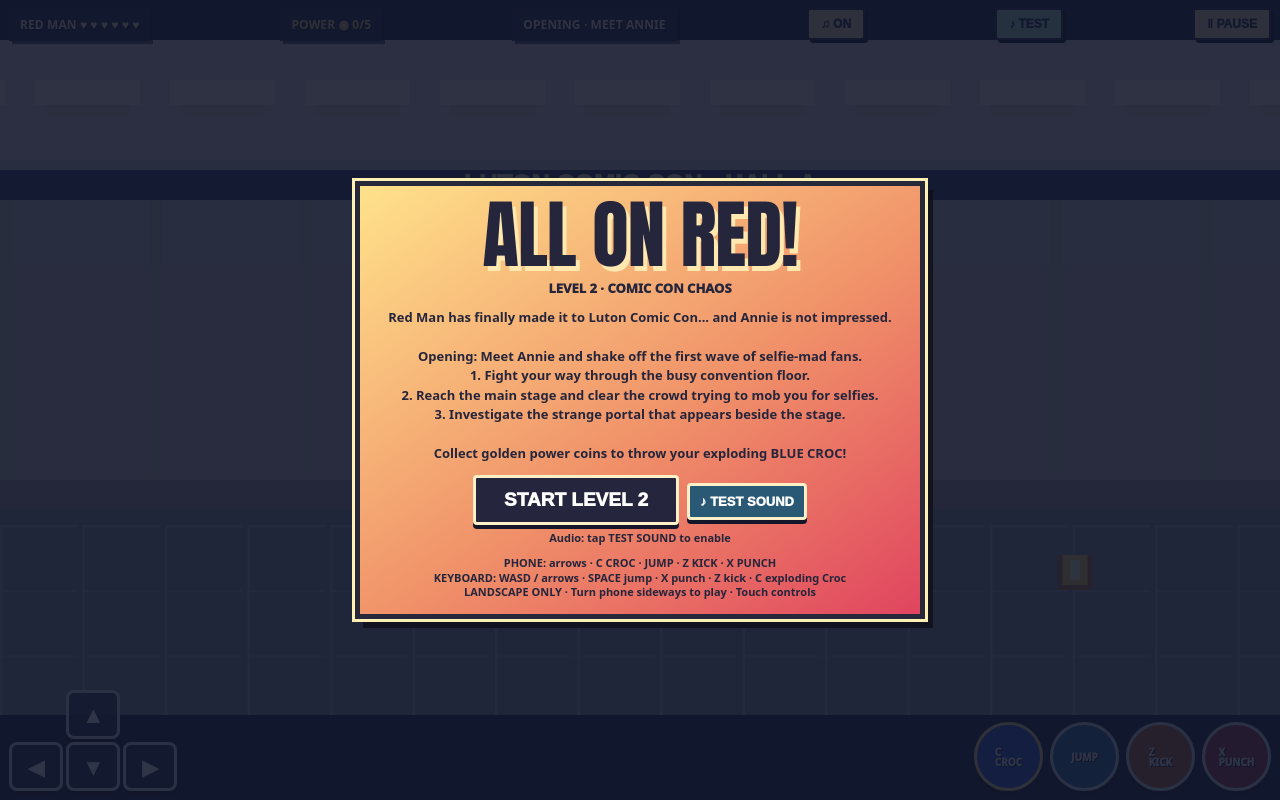
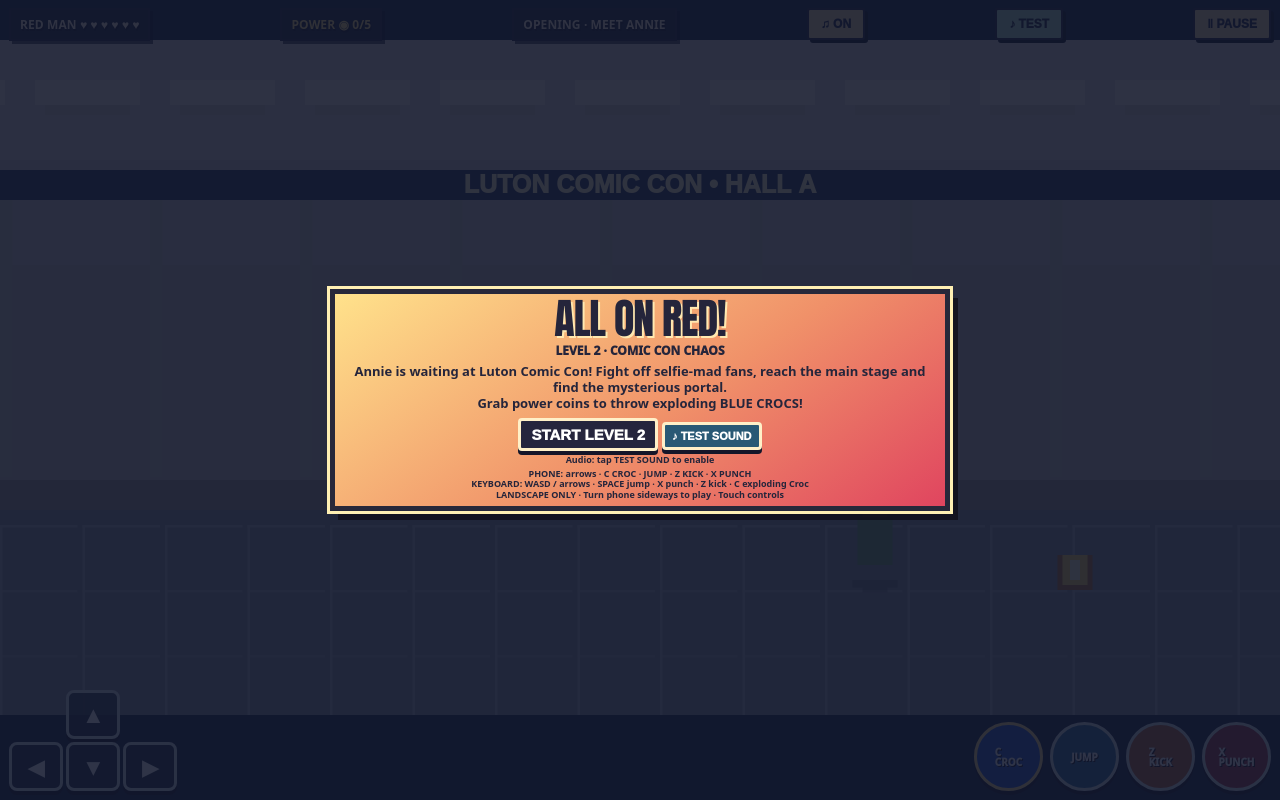
Before and after one commit to allonred/All-in-red-level-2, a plain HTML site: page index.html in a window 1280 px wide. Drawn offline with Linux system fonts and the light colour scheme.

Commit message:
Add files via upload

```diff
--- a/index.html
+++ b/index.html
@@ -66,6 +66,18 @@
 
 /* iOS Safari game-mode: suppress double-tap zoom, text magnifier and touch gestures. */
 html,body,#game,canvas,.controls,.btn,.screen,.scene,.story{touch-action:none!important;-webkit-user-select:none!important;user-select:none!important;-webkit-touch-callout:none!important}
+
+/* Level 2 compact landscape menu: action buttons always visible. */
+.screen{padding:6px;align-items:center}
+.screen .panel{width:min(620px,96vw);max-height:calc(100dvh - 12px);padding:6px 12px;overflow-y:auto;overscroll-behavior:contain;touch-action:pan-y}
+.screen .logo{font-size:clamp(23px,6vh,42px);line-height:.92;text-shadow:2px 2px #ffe9b1}
+.screen .subtitle{font-size:clamp(9px,2.5vh,12px);margin:3px 0}
+.screen .desc{font-size:clamp(10px,2.7vh,13px);line-height:1.24;margin:4px 0}
+.screen .go{font-size:clamp(11px,3vh,15px);padding:5px 10px;margin-top:3px}
+.screen #audioTestMenu{font-size:11px!important;padding:5px 7px!important;margin-left:4px!important}
+.screen #audioStatus{font-size:9px!important;margin-top:2px!important}
+.screen .help{font-size:9px;line-height:1.14;margin:3px 0 0}
+@media(max-height:410px){.screen .panel{padding:3px 10px}.screen .desc{font-size:11px;line-height:1.18}.screen .logo{font-size:29px}}
 </style></head><body>
 <div class="rotate-only" id="rotatePrompt" role="alert" aria-label="Turn your phone sideways to play">
  <div class="rotate-logo">ALL ON RED!</div>
@@ -77,7 +89,7 @@
 <canvas id="game" aria-label="All on Red! Level 2 playable game"></canvas>
 <div class="hud"><div class="upper"><div class="tag" id="health">RED MAN ♥ ♥ ♥ ♥ ♥ ♥</div><div class="tag" id="power" aria-label="Special attack power coins">POWER ◉ 0/5</div><div class="tag objective" id="objective">OPENING — MEET ANNIE AT COMIC CON</div><button class="menubtn" id="mute" style="right:85px">♫ ON</button><button class="menubtn" id="testSound" style="background:#bdeccb">♪ TEST</button><button class="menubtn" id="pause">Ⅱ PAUSE</button></div>
 <div class="controls"><div class="pad"><div class="btn" data-key="up">▲</div><div class="btn" data-key="left">◀</div><div class="btn" data-key="down">▼</div><div class="btn" data-key="right">▶</div></div><div class="actions"><div class="btn act special" data-key="special">C<br>CROC</div><div class="btn act jump" data-key="jump">JUMP</div><div class="btn act kick" data-key="kick">Z<br>KICK</div><div class="btn act punch" data-key="punch">X<br>PUNCH</div></div></div></div>
-<div class="screen" id="screen"><div class="panel"><div class="logo">ALL ON RED!</div><div class="subtitle">LEVEL 2 · COMIC CON CHAOS</div><div class="desc" id="desc">Red Man has finally made it to Luton Comic Con... and Annie is not impressed.<br><br><b>Opening:</b> Meet Annie and shake off the first wave of selfie-mad fans.<br><b>1.</b> Fight your way through the busy convention floor.<br><b>2.</b> Reach the main stage and clear the crowd trying to mob you for selfies.<br><b>3.</b> Investigate the strange portal that appears beside the stage.<br><br>Collect golden power coins to throw your exploding <b>BLUE CROC!</b></div><button class="go" id="start">START LEVEL 2</button><button class="go" id="audioTestMenu" style="margin-left:8px;background:#295975;font-size:13px;padding:8px 10px">♪ TEST SOUND</button><div id="audioStatus" role="status" style="font-size:11px;font-weight:900;margin-top:5px">Audio: tap TEST SOUND to enable</div><div class="help">PHONE: arrows · C CROC · JUMP · Z KICK · X PUNCH<br>KEYBOARD: WASD / arrows · SPACE jump · X punch · Z kick · C exploding Croc<br>LANDSCAPE ONLY · Turn phone sideways to play · Touch controls</div></div></div>
+<div class="screen" id="screen"><div class="panel"><div class="logo">ALL ON RED!</div><div class="subtitle">LEVEL 2 · COMIC CON CHAOS</div><div class="desc" id="desc">Annie is waiting at Luton Comic Con! Fight off selfie-mad fans, reach the main stage and find the mysterious portal.<br><b>Grab power coins to throw exploding BLUE CROCS!</b></div><button class="go" id="start">START LEVEL 2</button><button class="go" id="audioTestMenu" style="margin-left:8px;background:#295975;font-size:13px;padding:8px 10px">♪ TEST SOUND</button><div id="audioStatus" role="status" style="font-size:11px;font-weight:900;margin-top:5px">Audio: tap TEST SOUND to enable</div><div class="help">PHONE: arrows · C CROC · JUMP · Z KICK · X PUNCH<br>KEYBOARD: WASD / arrows · SPACE jump · X punch · Z kick · C exploding Croc<br>LANDSCAPE ONLY · Turn phone sideways to play · Touch controls</div></div></div>
 <div class="story-screen hidden" id="storyScreen" aria-live="polite">
  <div class="story-panel">
   <div class="story-head"><span>ALL ON RED! · COMIC SCENE</span><span id="storyCount">1 / 3</span></div>
--- a/service-worker.js
+++ b/service-worker.js
@@ -1,5 +1,5 @@
-const CACHE='all-on-red-level2-v13';
-const ASSETS=['./','./index.html','./manifest.webmanifest','./icon-192.png','./icon-512.png'];
+const CACHE='all-on-red-level2-v14-menu';
+const ASSETS=['./','./index.html'];
 self.addEventListener('install',event=>event.waitUntil(caches.open(CACHE).then(cache=>cache.addAll(ASSETS)).then(()=>self.skipWaiting())));
 self.addEventListener('activate',event=>event.waitUntil(caches.keys().then(keys=>Promise.all(keys.filter(k=>k!==CACHE).map(k=>caches.delete(k)))).then(()=>self.clients.claim())));
 self.addEventListener('fetch',event=>{if(event.request.method!=='GET')return;if(event.request.mode==='navigate'){event.respondWith(fetch(event.request).then(response=>{const copy=response.clone();caches.open(CACHE).then(cache=>cache.put(event.request,copy));return response;}).catch(()=>caches.match(event.request)));return;}event.respondWith(caches.match(event.request).then(cached=>cached||fetch(event.request)));});
```
